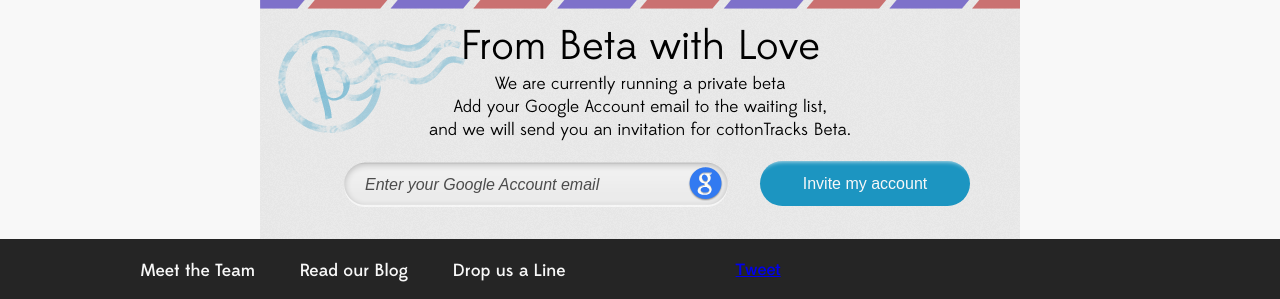
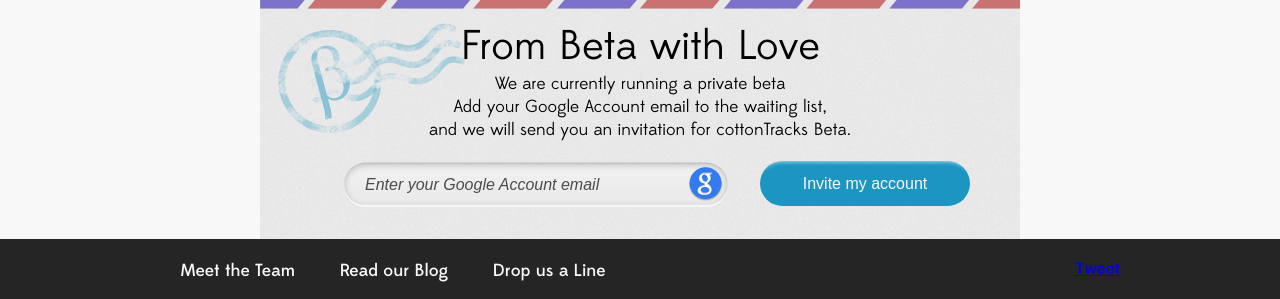
Before and after one commit to moutard/cottonTracks-Website, a PHP site: page /index.php in a window 1280 px wide. Shown: the part 1927-2226 px from the top of the page. Run offline with PHP 8.4, Linux system fonts and the light colour scheme; data that the repository does not hold is empty; style sheets or scripts are compiled from the project's sources; some libraries are stand-ins or nearby versions.

Commit message:
center footer (all pages)

```diff
--- a/index.less
+++ b/index.less
@@ -447,15 +447,17 @@
 
 #footer{
 	background-color: #252525;
-	padding-bottom: 20px;
+	height: 60px;
 
 	.content_column{
 		padding-top: 20px;
 		padding-bottom: 20px;
+		position: relative;
 	}
 
 	#sitemap{
 		float: left;
+		margin-left: 40px;
 
 		a{
 			color: #f8f8f8;
@@ -469,10 +471,8 @@
 
 	#social{
 		float:left;
-		margin-top: 5px;
-		position: relative;
-		left: 100px;
-		top: -4px;
+		position: absolute;
+		right: 20px;
 
 		.fb-like{
 			top: -3px;
```
Also changed, not shown: contact.less (+4 -4 lines), team.less (+4 -4 lines).
